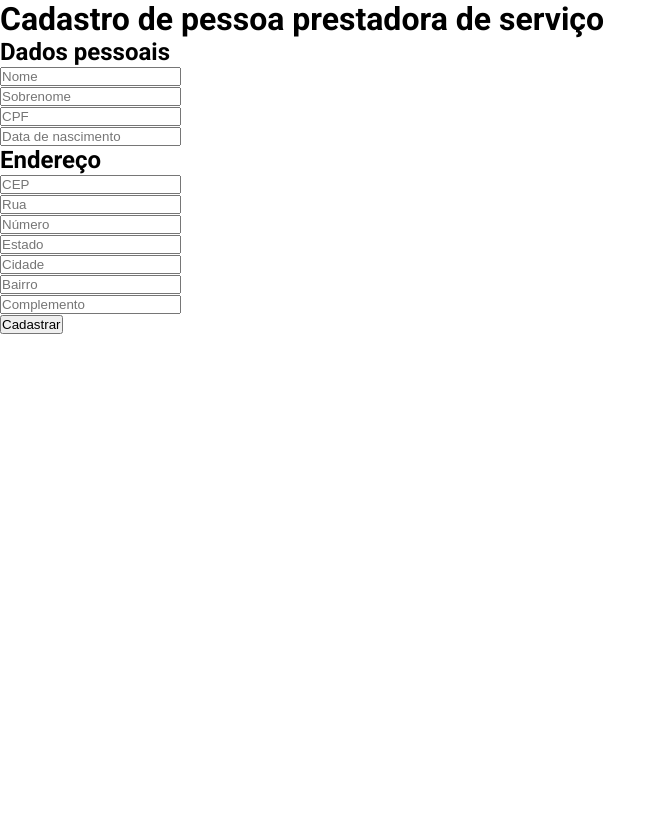
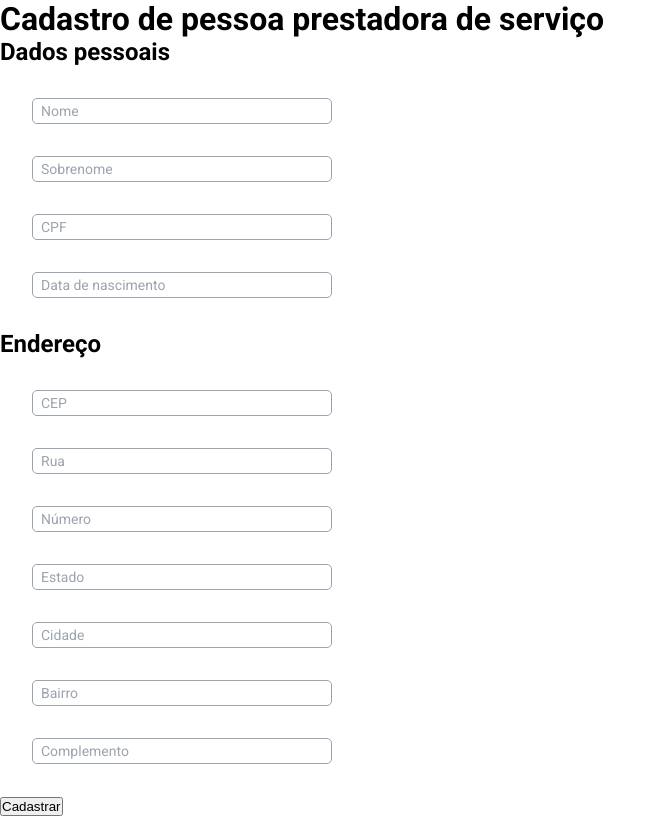
Before and after one commit to matheusg18/sogo-frontend-challenge, a React (Create React App) app: page /register/person in a window 1280 px wide. Shown: the whole page, without its empty margins (0-666 px from the left). Built offline with nearby package versions, Linux system fonts and the light colour scheme.

Commit message:
feat: add styles to TextInput

```diff
--- a/src/components/TextInput/index.tsx
+++ b/src/components/TextInput/index.tsx
@@ -1,6 +1,7 @@
 import React, { FocusEvent } from 'react';
 import { FormikProps } from 'formik';
 import { IRegisterPersonFormValues } from '../../interfaces';
+import './styles.scss';
 
 type PropTypes = {
   name: keyof IRegisterPersonFormValues;
@@ -11,10 +12,13 @@ type PropTypes = {
 };
 
 function TextInput({ name, placeholder, handleBlur, formik, readOnly = false }: PropTypes) {
+  const canShowError = formik.errors[name] && formik.touched[name];
+
   return (
-    <div>
+    <div className="input-container">
       <input
         type="text"
+        className={`input-container__input ${canShowError ? 'input-container__input--error' : ''}`}
         name={name}
         placeholder={placeholder}
         onBlur={handleBlur || formik.handleBlur}
@@ -22,8 +26,10 @@ function TextInput({ name, placeholder, handleBlur, formik, readOnly = false }:
         value={formik.values[name]}
         readOnly={readOnly}
       />
-      {formik.errors[name] && formik.touched[name] && (
-        <p data-testid="input-error-message">{formik.errors[name]}</p>
+      {canShowError && (
+        <p className="input-container__error-message" data-testid="input-error-message">
+          {formik.errors[name]}
+        </p>
       )}
     </div>
   );
--- /dev/null
+++ b/src/components/TextInput/styles.scss
@@ -0,0 +1,45 @@
+@use '../../styles/utils' as *;
+
+$input-border-color: #9ca3af;
+$input-font-color: #374151;
+$input-placeholder-color: #9ca3af;
+$input-focus-color: #60a5fa;
+$error-color: #dc2626;
+
+.input-container {
+  margin: space(8);
+  position: relative;
+
+  &__input {
+    font-family: inherit;
+    font-size: 14px;
+    color: $input-font-color;
+    padding: space(1) space(2);
+    border: 1px solid $input-border-color;
+    border-radius: 5px;
+    outline: none;
+    min-width: 300px;
+
+    &--error {
+      border-color: $error-color;
+    }
+
+    &:focus:not(:read-only) {
+      border-color: $input-focus-color;
+      box-shadow: 0 0 4px $input-focus-color;
+    }
+
+    &::placeholder {
+      color: $input-placeholder-color;
+    }
+  }
+
+  &__error-message {
+    position: absolute;
+    bottom: 0;
+    left: space(1);
+    transform: translateY(120%);
+    font-size: 14px;
+    color: $error-color;
+  }
+}
```
